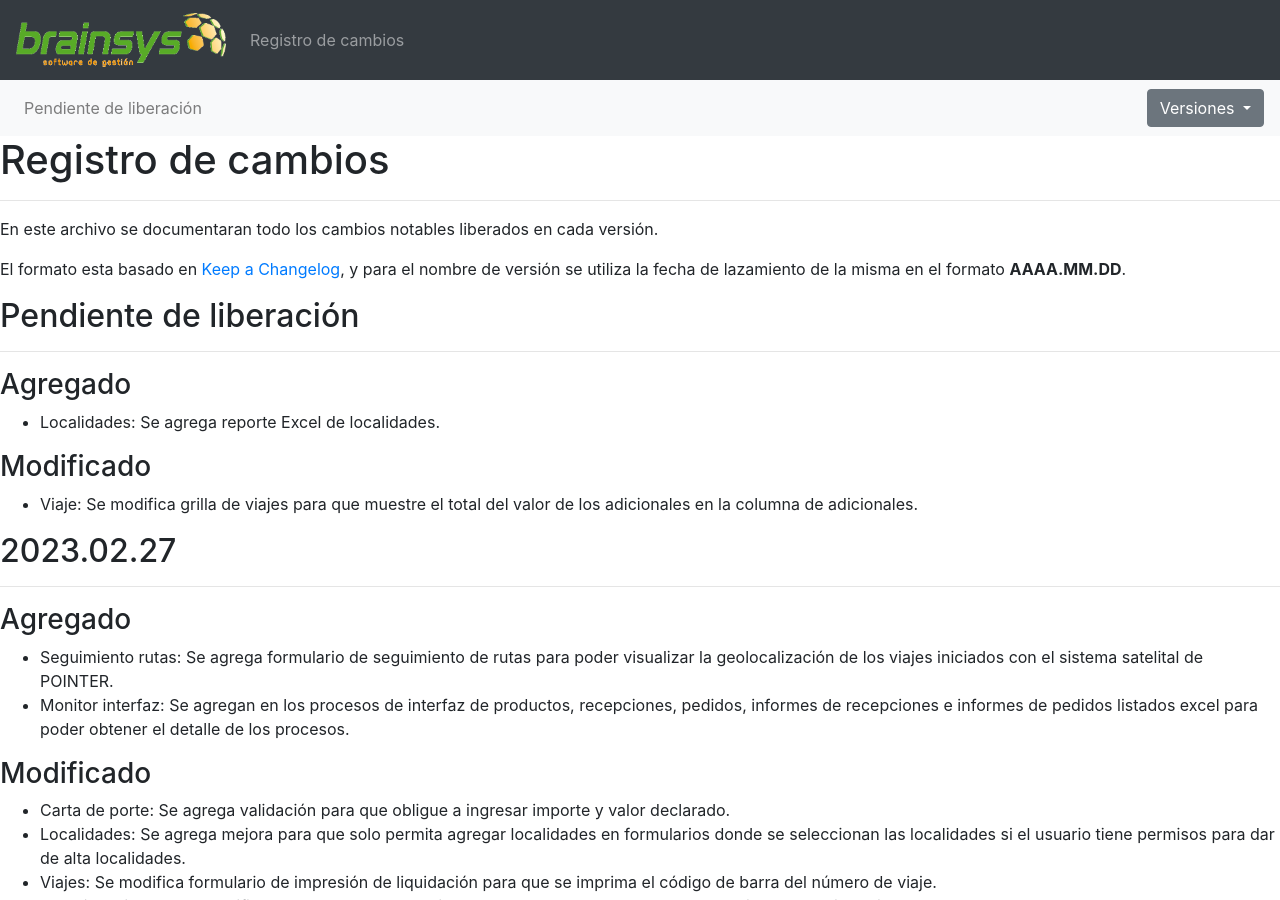
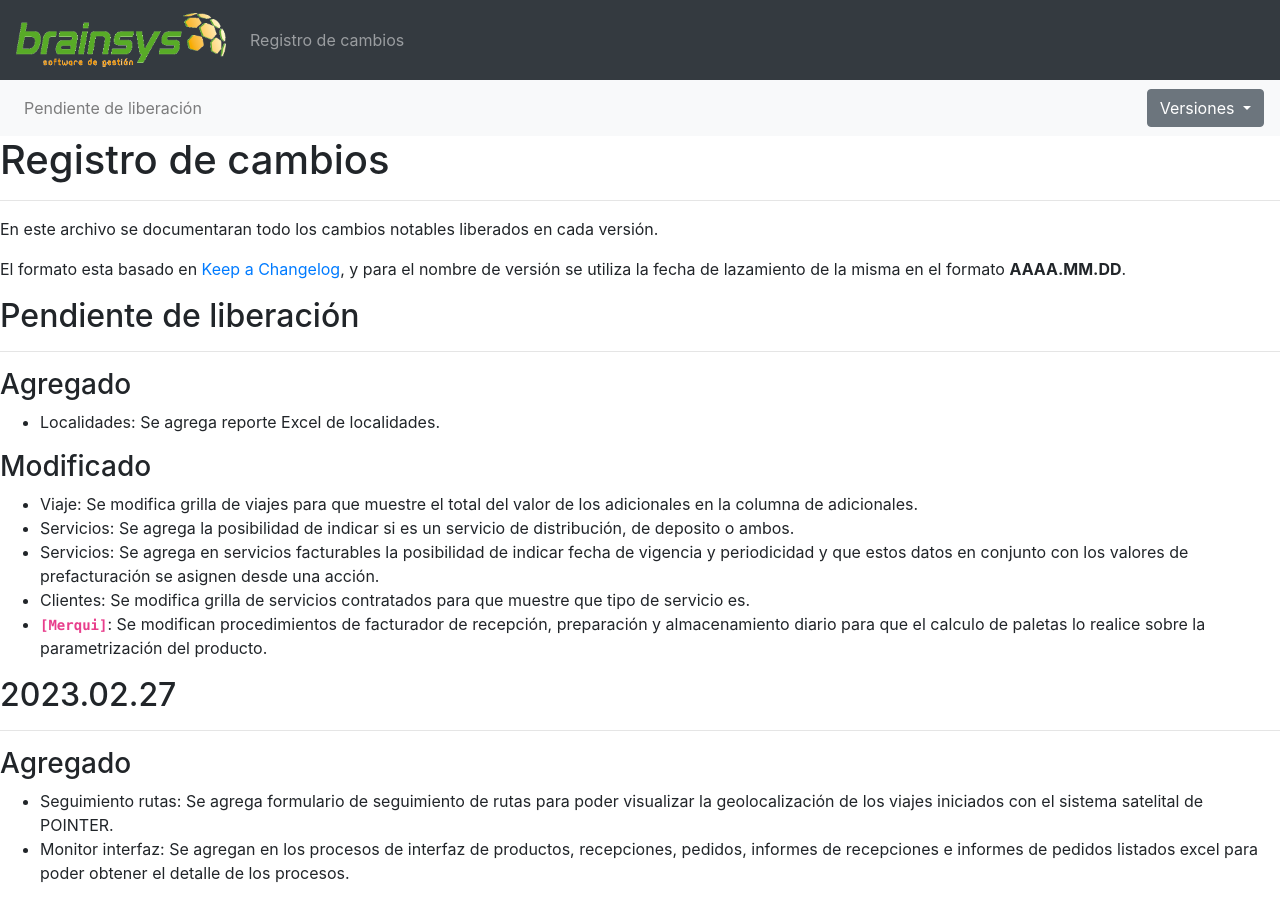
Before and after one commit to brainsys-arsaad/versionado, a Jekyll site: the page built from registro-cambios.markdown, in a window 1280 px wide and 900 px high. Built offline with Jekyll 4.4.1, drawn with Linux system fonts in a browser that asks for light colours.

Commit message:
Update registro-cambios.markdown

```diff
--- a/registro-cambios.markdown
+++ b/registro-cambios.markdown
@@ -93,6 +93,10 @@ El formato esta basado en [Keep a Changelog](https://keepachangelog.com/es-ES/1.
 
 ### Modificado
 - Viaje: Se modifica grilla de viajes para que muestre el total del valor de los adicionales en la columna de adicionales.
+- Servicios: Se agrega la posibilidad de indicar si es un servicio de distribución, de deposito o ambos.
+- Servicios: Se agrega en servicios facturables la posibilidad de indicar fecha de vigencia y periodicidad y que estos datos en conjunto con los valores de prefacturación se asignen desde una acción.
+- Clientes: Se modifica grilla de servicios contratados para que muestre que tipo de servicio es.
+- **`[Merqui]`**: Se modifican procedimientos de facturador de recepción, preparación y almacenamiento diario para que el calculo de paletas lo realice sobre la parametrización del producto.
 
 ## 2023.02.27
 ---
```
